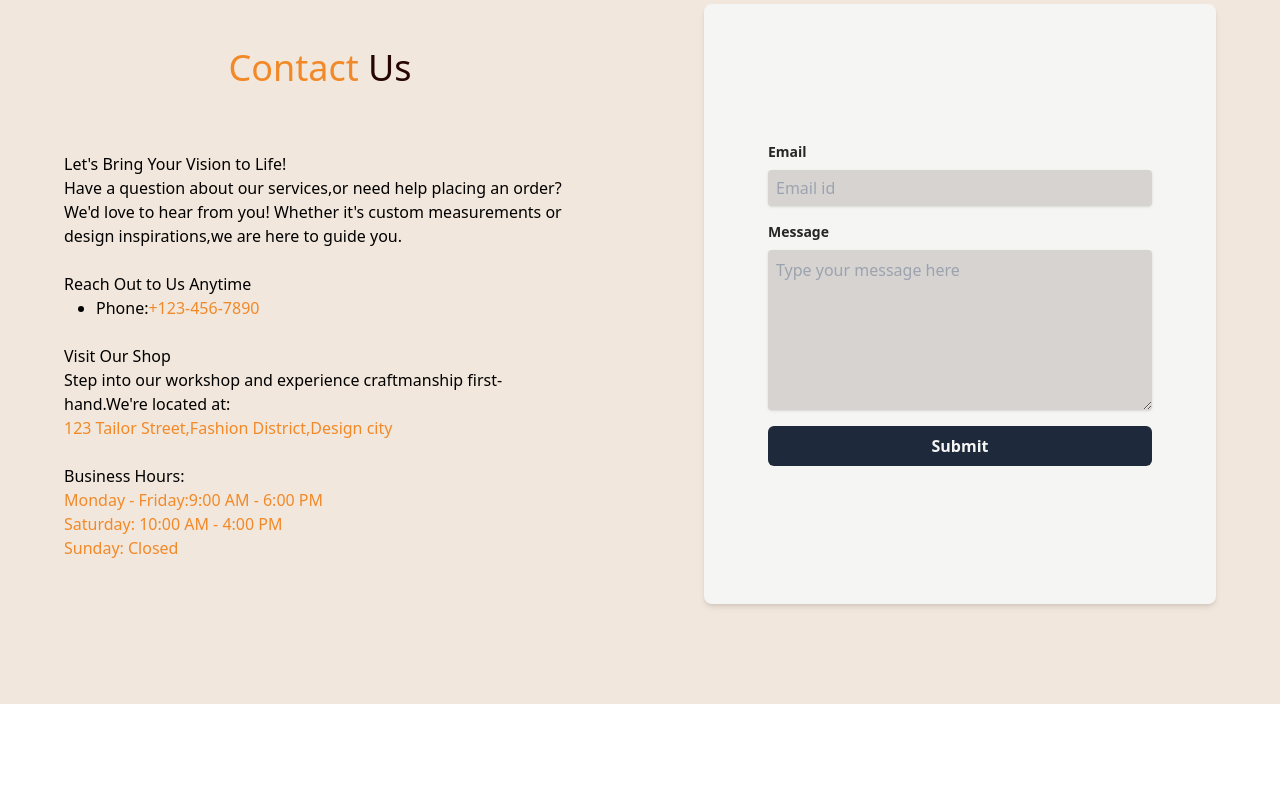
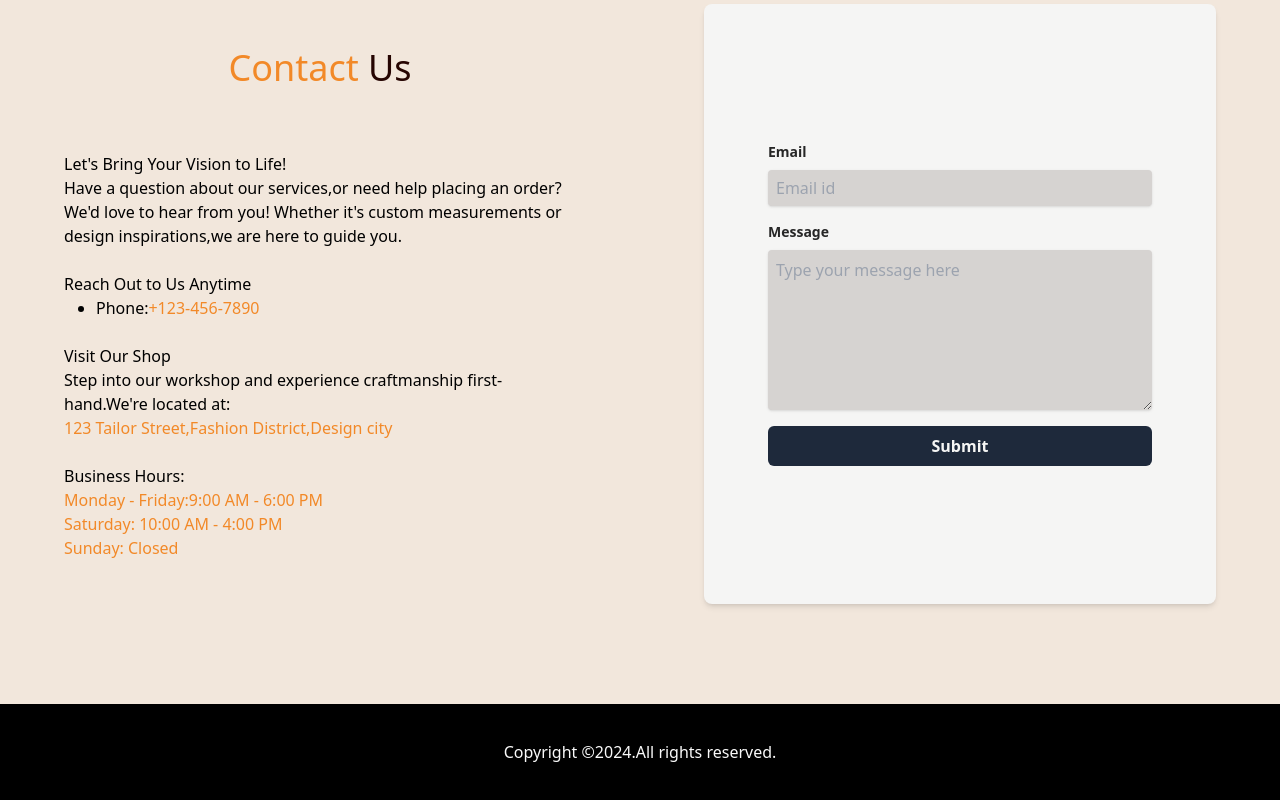
Before and after one commit to gbejoy/Masters_of_tailoring, a React (Vite) app in the folder vite-project/: page / in a window 1280 px wide. Shown: the part 4096-4896 px from the top of the page. Before the commit the page ends 4800 px from the top, so only its background shows below. Built offline with nearby package versions, Linux system fonts and the light colour scheme; a web font is replaced by a local one.

Commit message:
footer added

```diff
--- /dev/null
+++ b/vite-project/src/Components/Bottom.jsx
@@ -0,0 +1,8 @@
+export default function Bottom()
+{
+    return(
+        <section className="w-full h-24 bg-black flex flex-row md:flex-col items-center justify-center">
+                <p className="text-center text-zinc-50">Copyright &copy;2024.All rights reserved.</p>
+        </section>
+    );
+}
--- a/vite-project/src/Components/Site.jsx
+++ b/vite-project/src/Components/Site.jsx
@@ -4,7 +4,7 @@ import Masterpieces from "./Masterpieces.jsx";
 import Collections from "./Collections.jsx";
 import Materials from "./Materials.jsx";
 import Contact from "./Contact.jsx";
-
+import Bottom from "./Bottom.jsx";
 function Site({ isSignedIn })
 {
     return (
@@ -15,6 +15,7 @@ function Site({ isSignedIn })
           <Collections />
           <Materials />
           <Contact />
+          <Bottom />
         </>
       )
 }
```
